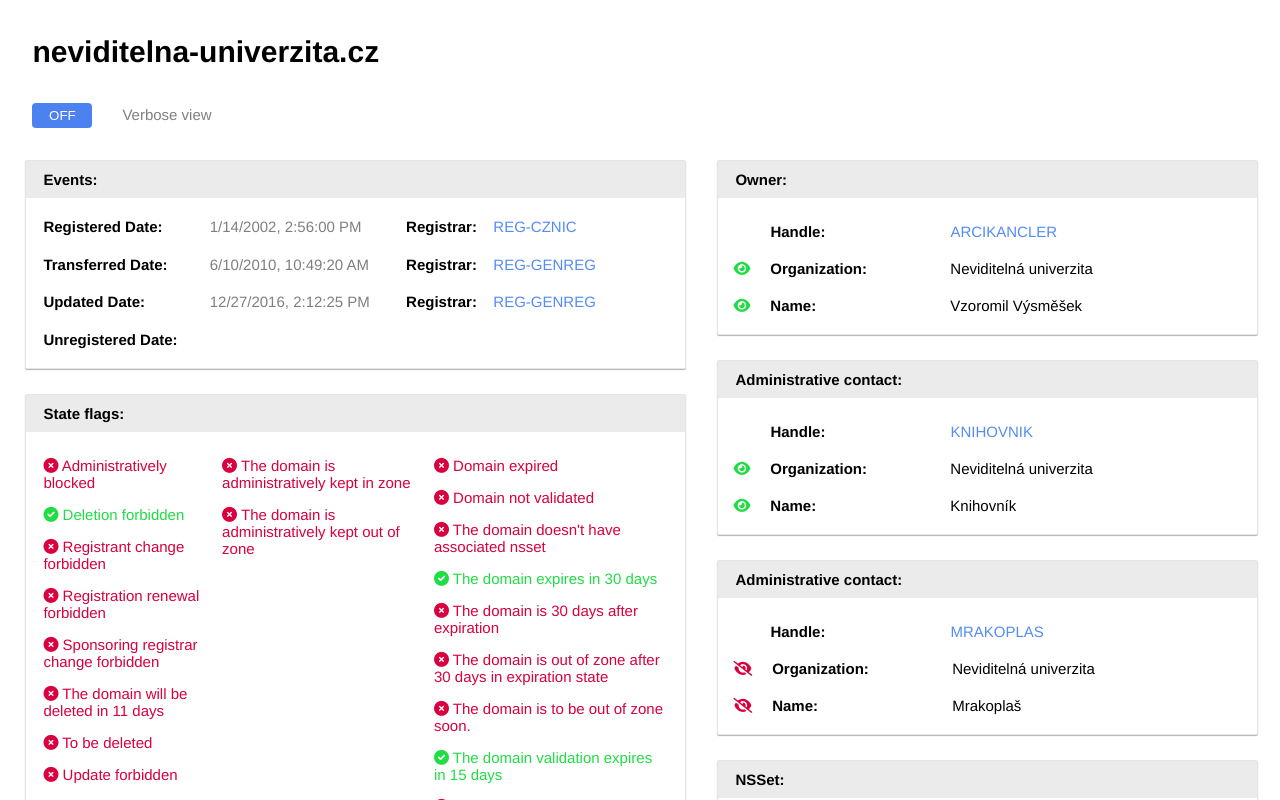
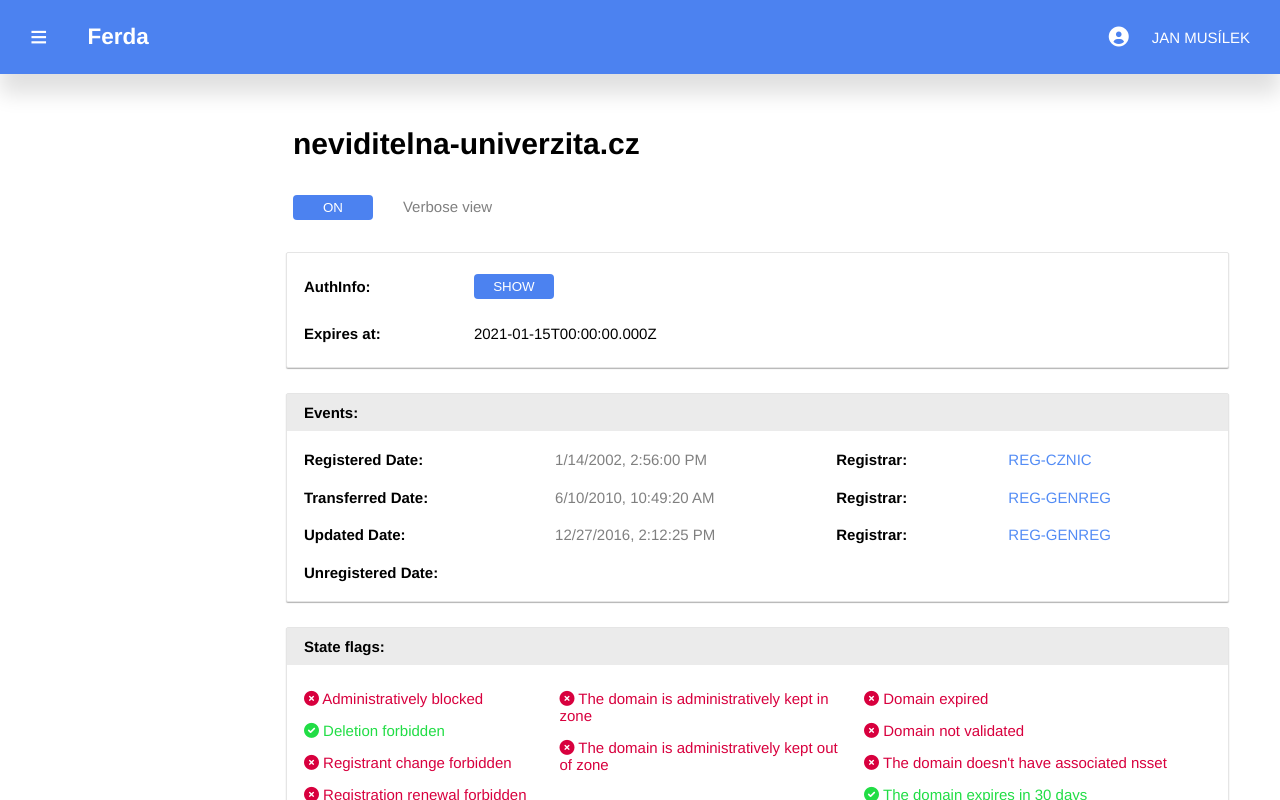
Before and after one commit to jamm3e3333/vue-task, a Vue app: page / in a window 1280 px wide. Shown: the top 800 px of the page. Built offline with nearby package versions, Linux system fonts and the light colour scheme.

Commit message:
Add navbar and head

```diff
--- a/src/App.vue
+++ b/src/App.vue
@@ -1,5 +1,13 @@
 <template>
-<div class="info-wrapper">
+<div>
+  <DomainHead
+    @toggle-menu="toggleMenuHandler"
+    @toggle-user="toggleUserHandler"
+    headerName="Ferda"
+    userName="Jan Musílek"
+  />
+  <DomainNavBar v-if="toggleMenu" />
+  <div :class="['info-wrapper', toggleMenu ? '' : 'toggle-menu']">
     <div class="info-left">
       <main class="header-wrapper">
         <h1 class="header-h1">{{data.fqdn}}</h1>
@@ -8,6 +16,12 @@
       <DomainVerbose
         :verbose="verbose"
         @toggle-verbose="toggleVerbose"
+      />
+
+      <DomainAuthInfo
+        :expires="data.expires_at"
+        :show="showSecret"
+        @toggle-button="toggleSecret"
       />
 
       <DomainCart headerText="Events:">
@@ -24,6 +38,7 @@
 
     <div class="info-right">
       <DomainCart
+        class="info-right--top"
         v-if="verbose"
         headerText="Owner:">
         <DomainContactCart
@@ -70,6 +85,7 @@
       />
     </div>
   </div>
+</div>
 </template>
 
 <script>
@@ -81,6 +97,9 @@ import DomainVerbose from './components/DomainVerbose';
 import DomainContactCart from './components/UI/DomainContactCart';
 import DomainHandle from './components/UI/DomainHandle';
 import DomainNSSet from './components/Set/DomainNSSet';
+import DomainAuthInfo from './components/AuthInfo/DomainAuthInfo';
+import DomainHead from './components/DomainHead';
+import DomainNavBar from './components/DomainNavBar';
 
 export default {
   name: 'App',
@@ -92,17 +111,38 @@ export default {
     DomainContactCart,
     DomainHandle,
     DomainNSSet,
+    DomainAuthInfo,
+    DomainHead,
+    DomainNavBar,
   },
   data() {
     return {
       data: json,
       verbose: true,
       setModified: Array,
+      showSecret: true,
+      toggleMenu: true,
+      toggleUser: false,
     }
   },
   methods: {
     toggleVerbose() {
       this.verbose = !this.verbose;
+    },
+    toggleSecret() {
+      this.showSecret = !this.showSecret;
+    },
+    toggleMenuHandler() {
+      if(!this.toggleMenu && this.toggleUser) {
+        this.toggleUser = false;
+      }
+      this.toggleMenu = !this.toggleMenu;
+    },
+    toggleUserHandler() {
+      if(this.toggleMenu && !this.toggleUser) {
+        this.toggleMenu = false;
+      }
+      this.toggleUser = !this.toggleUser;
     }
   },
   created() {
@@ -128,47 +168,69 @@ html {
 body {
   font-family: Avenir, Helvetica, Arial, sans-serif;
   font-size: 1.5rem;
+  margin: 0;
 }
+
+</style>
+
+<style scoped>
   .header-wrapper {
     width: 95%;
     margin: 0 auto;
     padding: .7rem;
   }
-</style>
 
-<style scoped>
  .info-wrapper {
-   position: relative;
+   display: flex;
+   justify-content: center;
+   margin-left: 23.5rem;
  }
 
  .info-left {
-   position: absolute;
-   width: 55%;
-   left: 0;
+   flex-grow: 5;
+   padding-top: 8rem;
  }
 
  .info-right {
-   position: absolute;
-   top: 12.7rem;
-   width: 45%;
-   right: 0;
+   flex-grow: 2;
+   padding-top: 20.73rem;
+   margin-right: 1rem;
  }
 
- @media (max-width: 1100px) {
-  .info-wrapper,
-  .info-left,
-  .info-right {
+ .toggle-menu {
+   margin: 0;
+ }
+
+ @media (max-width: 1360px) {
+  .info-wrapper {
     position: static;
   }
 
   .info-wrapper {
-    width: 100%;
-    margin: 0 auto;
+    flex-direction: column;
+    align-items: center;
+    justify-content: center;
   }
-  .info-left,
+  .info-right,
+  .info-left {
+    margin: 0;
+    padding: 0;
+    width: 95%;
+  }
+
+  .info-left {
+    margin-top: 10rem;
+  }
+
+  .toggle-menu {
+    margin: 0;
+  }
+ }
+
+ @media (max-width: 750px) {
+   .info-wrapper,
    .info-right {
-    width: 100%;
-    margin: 0 auto;
+     margin: 0;
    }
  }
 </style>
--- /dev/null
+++ b/src/components/AuthInfo/DomainAuthInfo.vue
@@ -0,0 +1,85 @@
+<template>
+    <DomainCart>
+        <div class="auth-wrapper">
+            <p class="auth-key">
+                AuthInfo:
+            </p>
+            <DomainButtonToggle
+                @toggle-button="$emit('toggle-button')"
+                :show="show"
+                on="SHOW"
+                off="HIDE"
+                class="button-wrapper"
+            />
+            <p v-if="!show" class="secret-key">
+                adslij4lv09i09asdflkja09sdjf
+            </p>
+        </div>
+        <div class="expires-wrapper">
+            <p class="expires-key">
+                Expires at:
+            </p>
+            <p class="expires-value">
+                {{new Date(expires).toISOString()}}
+            </p>
+        </div>
+    </DomainCart>
+</template>
+
+<script>
+import DomainButtonToggle from '../UI/DomainButtonToggle';
+import DomainCart from '../UI/DomainCart';
+
+export default {
+    name: 'DomainAuthInfo',
+    props: {
+        expires: String,
+        show: Boolean,
+    },
+    components: {
+        DomainButtonToggle,
+        DomainCart,
+    }
+}
+</script>
+
+<style scoped>
+    .auth-wrapper,
+    .expires-wrapper {
+        display: flex;
+        align-items: center;
+        gap: 7rem;
+    }
+    .auth-key,
+    .expires-key {
+        font-weight: 700;
+        margin-left: 1rem;
+        width: 10rem;
+    }
+
+    .auth-secret {
+        gap: 3rem;
+    }
+
+    .secret-key {
+        color: rgba(216, 0, 62, 1);
+        font-weight: 800;
+    }
+
+    @media (max-width: 650px) {
+        .auth-wrapper,
+        .expires-wrapper {
+            display: block;
+            margin: 1rem auto;
+            width: 90%;
+            text-align: center;
+        }
+
+        .auth-key,
+        .expires-key,
+        .button-wrapper {
+            margin: 1rem auto;
+        }
+    }
+
+</style>
--- /dev/null
+++ b/src/components/DomainHead.vue
@@ -0,0 +1,91 @@
+<template>
+    <main class="head-wrapper">
+        <div class="bar-wrapper">
+            <span class="bar-opener" @click="$emit('toggle-menu')">
+                &#8801;
+            </span>
+            <h2 class="header-name">
+                {{headerName}}
+            </h2>
+        </div>
+        <div class="user-wrapper" @click="$emit('toggle-user')">
+            <span class="portrait">
+                <i class="fas fa-circle-user"></i>
+            </span>
+            <p class="user-name">
+                {{userName}}
+            </p>
+        </div>
+    </main>
+</template>
+
+<script>
+export default {
+    name: 'DomainHead',
+    props: {
+        headerName: String,
+        userName: String,
+    }
+}
+</script>
+
+<style scoped>
+    .head-wrapper {
+        padding: 2rem 1rem;
+        width: 100%;
+        margin: 0;
+        display: flex;
+        align-items: center;
+        justify-content: space-between;
+        background: rgba(76, 130, 240, 1);
+        color: rgba(255, 255, 255, 1);
+        position: fixed;
+        z-index: 20;
+        box-shadow: 0 2rem 2rem rgba(0,0,0,0.12);
+    }
+
+    .bar-wrapper,
+    .user-wrapper {
+        display: flex;
+        align-items: center;
+        justify-content: center;
+        gap: 2rem;
+    }
+
+    .bar-opener {
+        font-size: 3rem;
+        margin: 0 2rem;
+    }
+
+    .bar-opener:hover,
+    .user-wrapper:hover {
+        cursor: pointer;
+    }
+
+    .header-name {
+        font-weight: 700;
+    }
+
+    .fa-circle-user {
+        font-size: 2rem;
+    }
+
+    .user-name {
+        text-transform: uppercase;
+        margin: 0 2rem 0 .3rem;
+    }
+
+    p, h2 {
+        margin: 0;
+    }
+
+    @media (max-width: 500px) {
+        .user-name {
+            margin-left: 0;
+        }
+
+        .bar-opener {
+            margin-right: .5rem;
+        }
+    }
+</style>
--- /dev/null
+++ b/src/components/DomainNavBar.vue
@@ -0,0 +1,98 @@
+<template>
+    <div class="nav-wrapper">
+            <p class="nav-header">
+                Applications
+            </p>
+            <div class="nav-item--wraper">
+                <p class="nav-item">
+                    <span class="nav-icon">
+                        <i class="fas fa-earth-americas"></i>
+                    </span>
+                    Registry
+                </p>
+            </div>
+    </div>
+</template>
+
+<script>
+export default {
+    name: 'DomainNavBar',
+    props: {
+
+    }
+}
+</script>
+
+<style scoped>
+    .nav-wrapper {
+        position: fixed;
+        width: 23rem;
+        left: 0;
+        bottom: 0;
+        height: 100%;
+        border-right: solid .2rem rgba(0, 0, 0, 0.2);
+        z-index: -1;
+        animation: navigationOpen 1s ease-out;
+    }
+
+    .nav-header {
+        text-transform: uppercase;
+        color: rgba(189, 189, 189, 1);
+        font-weight: 600;
+        margin-top: 10rem;
+        margin-left: 1rem;
+    }
+
+    .nav-item--wraper {
+        background: rgba(249, 201, 47, 1);
+        padding: .1rem 0;
+        margin-top: 2.2rem;
+    }
+
+    .nav-icon {
+        margin: 0 1rem;
+    }
+
+    .fas {
+        font-size: 2rem;
+    }
+    @keyframes navigationOpen {
+        0% {
+            transform: translateX(-2rem);
+            opacity: 0;
+        }
+        50% {
+            transform: translateX(1rem);
+            opacity: .6;
+        }
+        100% {
+            transform: none;
+            opacity: 1;
+        }
+    }
+
+    @keyframes navigationOpenFull {
+        0% {
+            transform: translateY(-2rem);
+            opacity: 0;
+        }
+        50% {
+            transform: translateY(1rem);
+            opacity: .6;
+        }
+        100% {
+            transform: none;
+            opacity: 1;
+        }
+    }
+
+    @media (max-width: 750px) {
+        .nav-wrapper {
+            width: 100%;
+            z-index: 10;
+            background: white;
+            animation: navigationOpenFull 1s ease-out;
+        }
+    }
+
+</style>
--- a/src/components/DomainVerbose.vue
+++ b/src/components/DomainVerbose.vue
@@ -1,37 +1,35 @@
 <template>
     <div class="button-wrapper">
-        <button
+        <DomainButtonToggle
+            @toggle-button="$emit('toggle-verbose')"
+            :show="verbose"
+            on="ON"
+            off="OFF"
+        />
+
+        <!-- <button
             @click="$emit('toggle-verbose')"
             :class="[verbose ? 'btn-toggle--on' : 'btn-toggle--off' ,'btn-toggle']"
-        >{{verbose ? 'OFF' : 'ON'}}</button>
+        >{{verbose ? 'OFF' : 'ON'}}</button> -->
         <label name="verbose-view">Verbose view</label>
     </div>
 </template>
 
 <script>
+import DomainButtonToggle from './UI/DomainButtonToggle';
+
 export default {
     name: 'DomainVerbose',
     props: {
         verbose: Boolean,
     },
+    components: {
+        DomainButtonToggle,
+    },
 }
 </script>
 
 <style scoped>
-.btn-toggle {
-    padding: .5rem 1rem;
-    border-radius: .4rem;
-    border-style: none;
-    color: rgba(255,255,255,1);
-    width: 6rem;
-    margin-right: 3rem;
-
-}
-
-.btn-toggle:hover {
-    cursor: pointer;
-}
-
 .btn-toggle--on {
     background: rgba(76, 130, 240, 1);
 }
--- /dev/null
+++ b/src/components/UI/DomainButtonToggle.vue
@@ -0,0 +1,39 @@
+<template>
+    <button
+        @click="$emit('toggle-button')"
+        :class="[show ? 'btn-toggle--on' : 'btn-toggle--off' ,'btn-toggle']"
+    >{{show ? on : off}}</button>
+</template>
+
+<script>
+export default {
+    name: 'DomainButtonToggle',
+    props: {
+        show: Boolean,
+        on: String,
+        off: String,
+    },
+}
+</script>
+
+<style scoped>
+.btn-toggle {
+    padding: .5rem 1rem;
+    border-radius: .4rem;
+    border-style: none;
+    color: rgba(255,255,255,1);
+    width: 8rem;
+    margin-right: 3rem;
+}
+
+.btn-toggle:hover {
+    cursor: pointer;
+}
+
+.btn-toggle--on {
+    background: rgba(76, 130, 240, 1);
+}
+.btn-toggle--off {
+    background: rgba(189, 189, 189, 1);
+}
+</style>
```
Also changed, not shown: src/components/DomainUser.vue (added, +25 -0 lines). Lines whose indentation alone changed are shown as unchanged.
